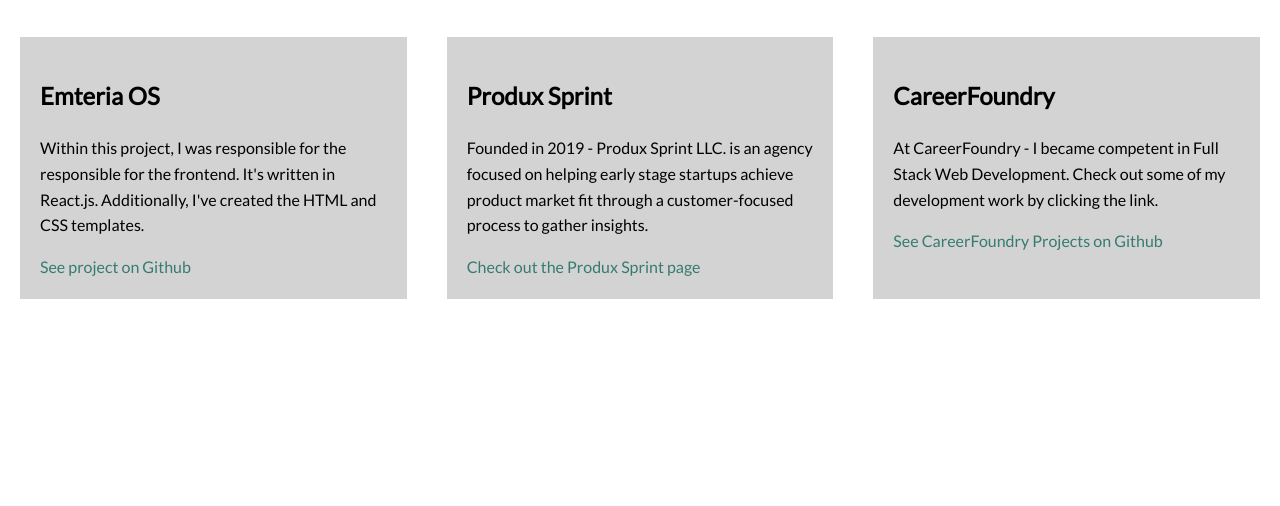
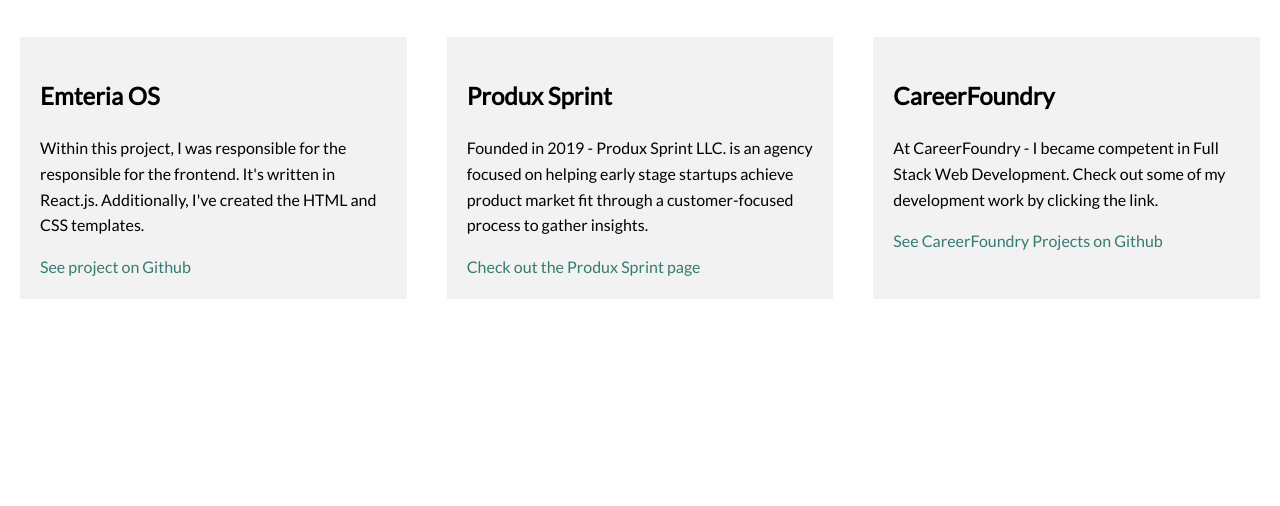
Before and after one commit to jasonduro/Portfolio-Site, a plain HTML site: page work.html in a window 1280 px wide. Shown: the part 213-719 px from the top of the page. Drawn offline with nearby package versions, Linux system fonts and the light colour scheme.

Commit message:
changed the grid background on work page
Changed the background color to a variable color on the work page for the grid background color

```diff
--- a/css/styles.css
+++ b/css/styles.css
@@ -177,7 +177,7 @@ button:focus
 }
 
 .grid__item {
-    background-color: lightgrey;
+    background-color: var(--background-color);
     width: auto;
     min-height: auto;
     margin: 20px;
```
Also changed, not shown: 1 other file.
